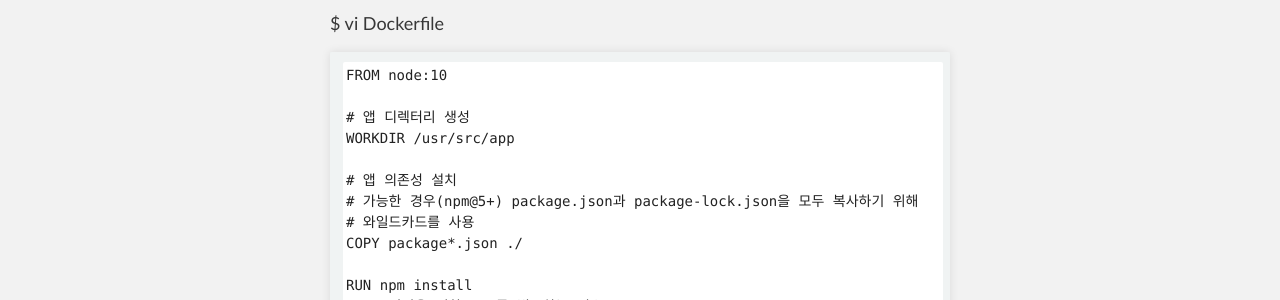
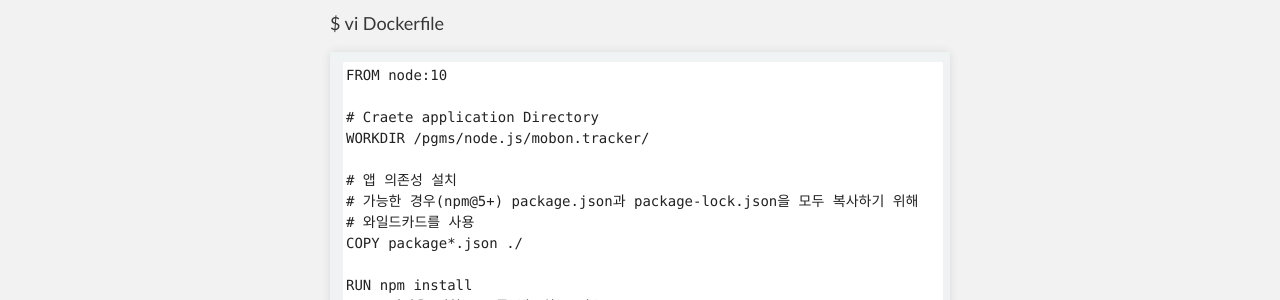
Before and after one commit to unlimited9/unlimited9.github.com, a Jekyll site: the page built from reference.notes/TA/node.js/dockerizing.md, in a window 1280 px wide. Shown: the part 1022-1322 px from the top of the page. Built offline with Jekyll 4.4.1, drawn with Linux system fonts in a browser that asks for light colours; our own code applies the rules of GitHub Pages for plain Markdown files; some of the changed text lies outside the part shown.

Commit message:
Update dockerizing.md

````diff
--- a/reference.notes/TA/node.js/dockerizing.md
+++ b/reference.notes/TA/node.js/dockerizing.md
@@ -33,8 +33,8 @@ $ vi Dockerfile
 ```
 FROM node:10
 
-# 앱 디렉터리 생성
-WORKDIR /usr/src/app
+# Craete application Directory
+WORKDIR /pgms/node.js/mobon.tracker/
 
 # 앱 의존성 설치
 # 가능한 경우(npm@5+) package.json과 package-lock.json을 모두 복사하기 위해
````
